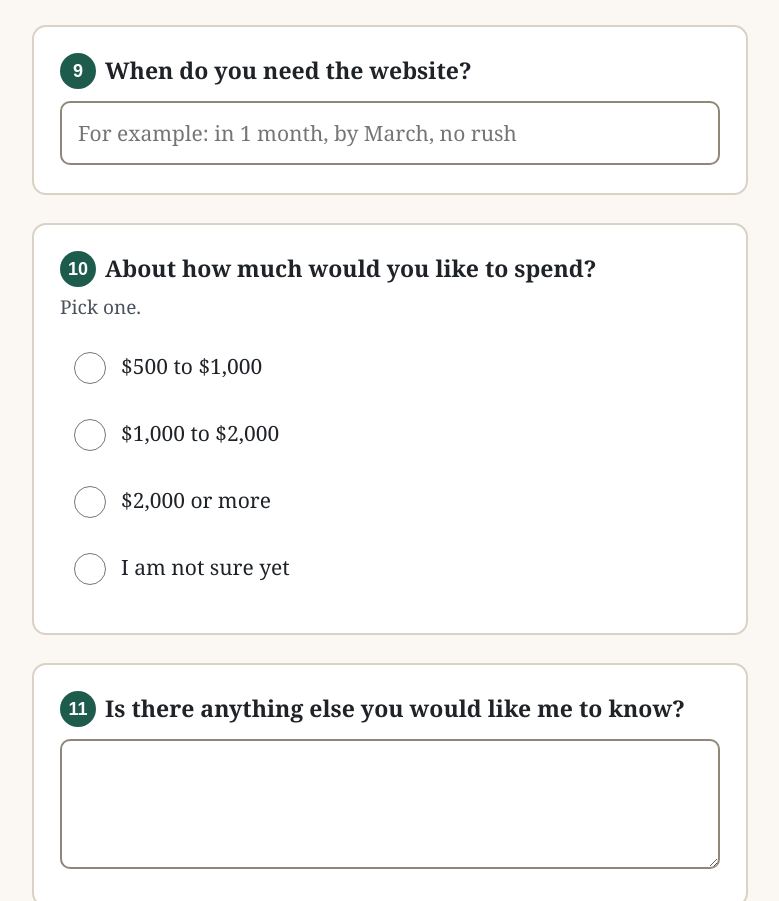
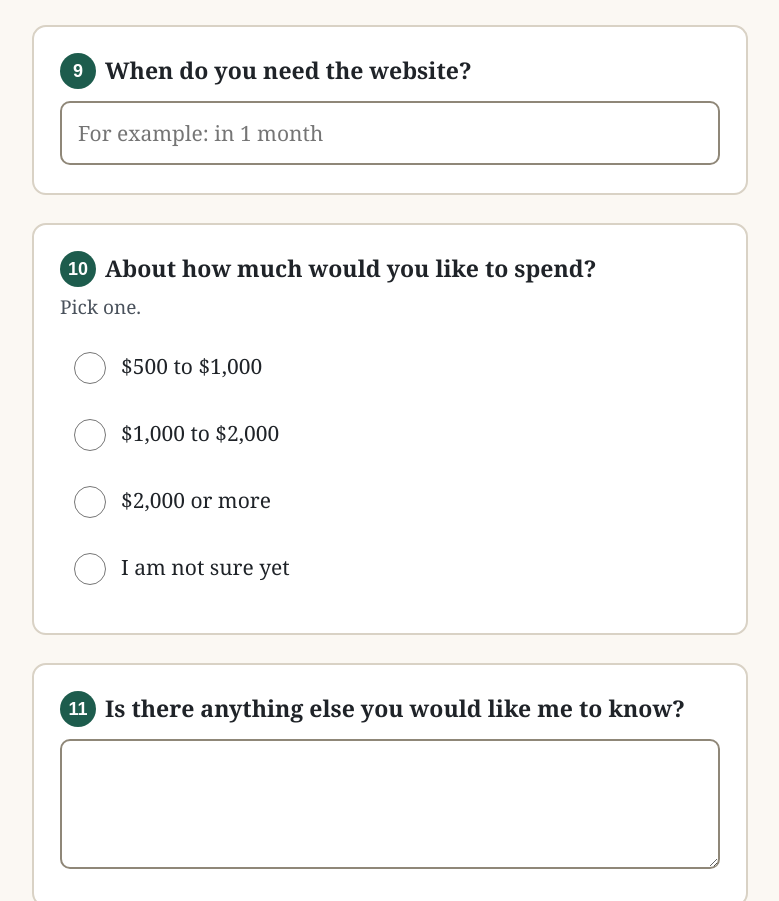
Before and after one commit to akwebsiteprojects/client-intake-form, a plain HTML site: page index.html in a window 1280 px wide. Shown: the part 4029-4930 px from the top of the page, without its empty margins (250-1029 px from the left). Drawn offline with Linux system fonts and the light colour scheme.

Commit message:
Shorten timing placeholder for phones
Co-Authored-By: Claude Opus 5.5 <noreply@anthropic.com>
Claude-Session: https://claude.ai/code/session_013AuJdVTj3A1HgLjbzDZDTC

```diff
--- a/index.html
+++ b/index.html
@@ -251,7 +251,7 @@
     <!-- 9 -->
     <div class="q">
       <label class="title" for="q9"><span class="num">9</span>When do you need the website?</label>
-      <input type="text" id="q9" name="When needed" placeholder="For example: in 1 month, by March, no rush">
+      <input type="text" id="q9" name="When needed" placeholder="For example: in 1 month">
     </div>
 
     <!-- 10 -->
```
